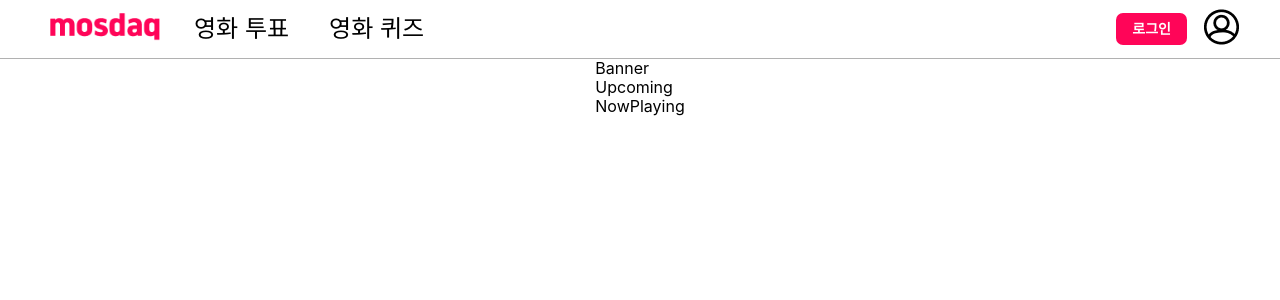
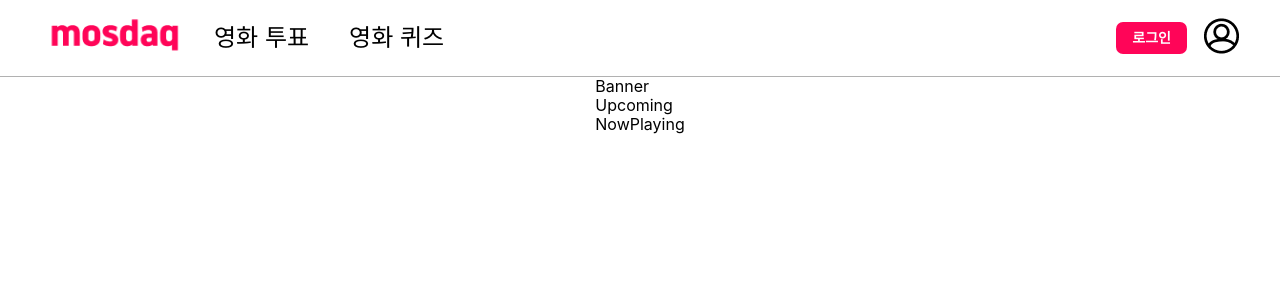
Before and after one commit to prgrms-fdc-2nd-final-mosdaq/mosdaq-front, a React (Vite) app: page / in a window 1280 px wide. Shown: the top 300 px of the page. Built offline with nearby package versions, Linux system fonts and the light colour scheme.

Commit message:
Feat: 헤더 사이즈 수정

```diff
--- a/src/components/layout/Header/index.tsx
+++ b/src/components/layout/Header/index.tsx
@@ -96,7 +96,7 @@ const HeaderContent = styled.header`
   align-items: center;
   width: 100%;
   max-width: 1200px;
-  height: 50px;
+  height: 68px;
 
   @media (max-width: 768px) {
     height: auto;
@@ -121,7 +121,7 @@ const Nav = styled.nav`
 `;
 
 const MainLogo = styled.img`
-  width: 130px;
+  width: 150px;
 `;
 
 const MypageLogo = styled.img`
```
